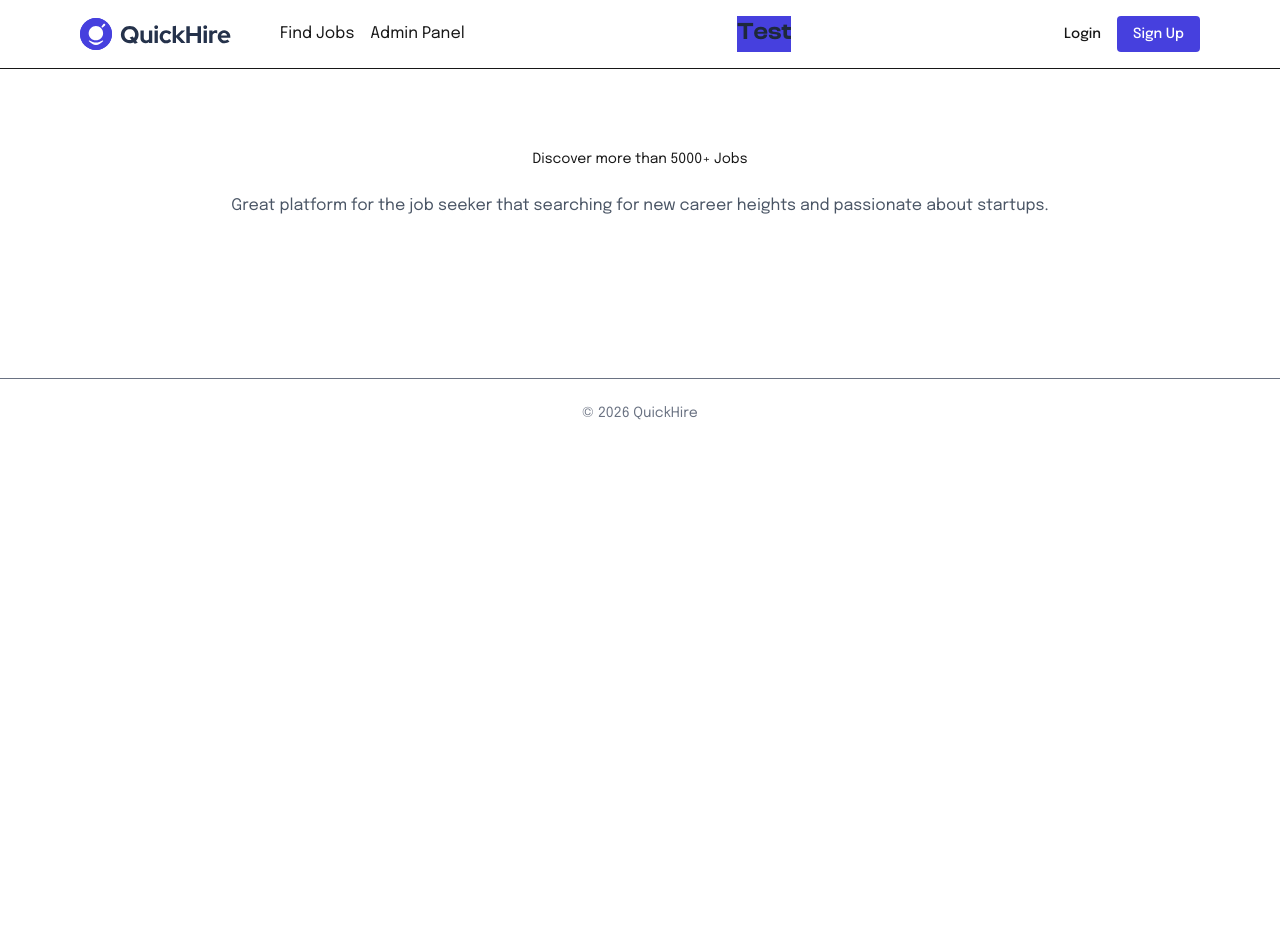
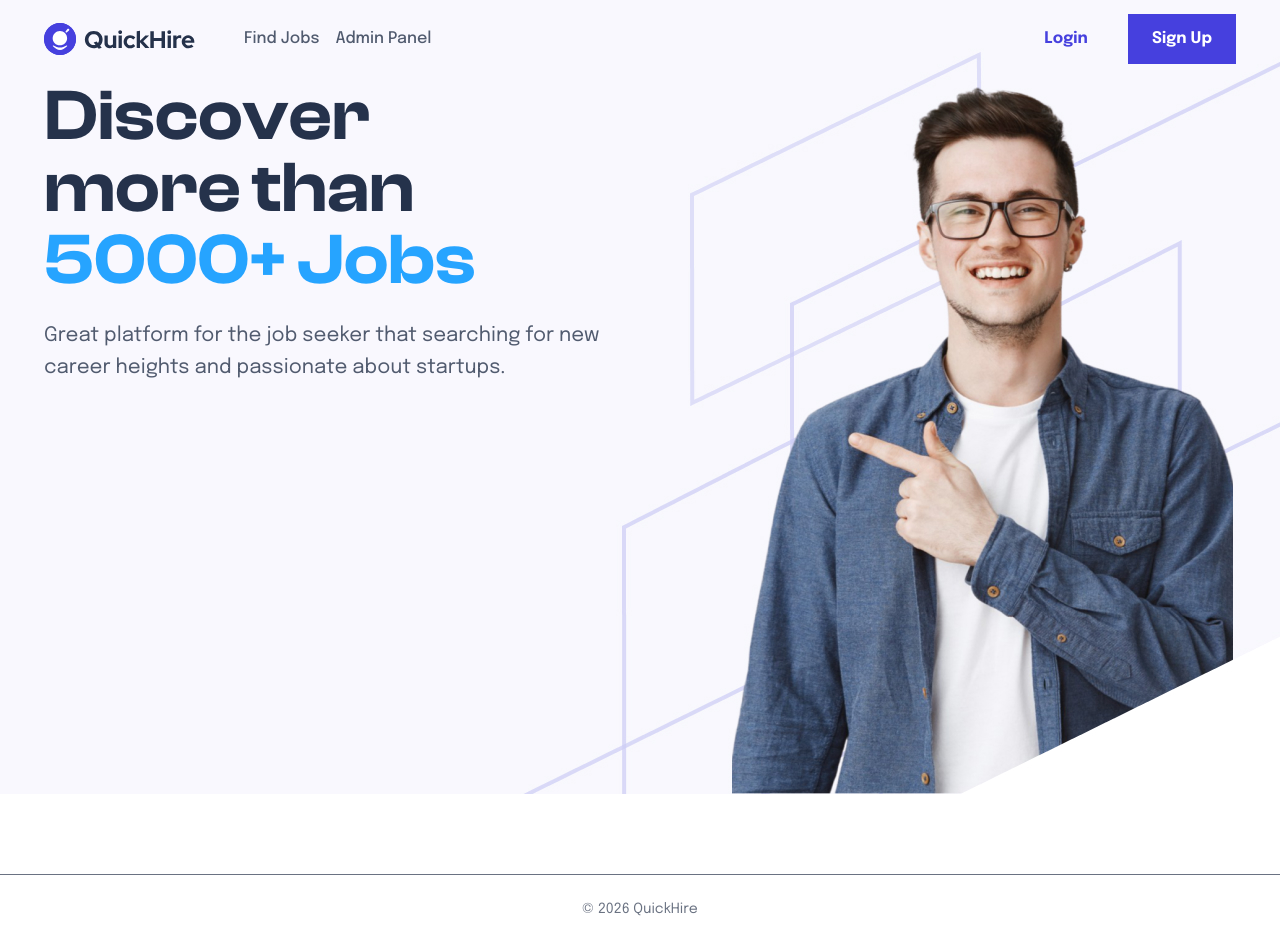
Before and after one commit to siamhossain/quickhire, a Next.js app in the folder frontend/: page / in a window 1280 px wide. Before the commit the page ends 800 px from the top, so only its background shows below. Built offline with nearby package versions, Linux system fonts and the light colour scheme.

Commit message:
Add Header scroll style state and container

```diff
--- a/frontend/app/globals.css
+++ b/frontend/app/globals.css
@@ -21,9 +21,12 @@
 
 @theme {
   --color-primary: #4640DE;
-  --color-secondary: #1E293B;
+  --color-secondary: #26A4FF;
   --color-border: #E5E7EB;
-  --color-text: #171717;
+  --color-text: #7C8493;
+  --color-nav: #515B6F;
+
+  --color-heading: #25324B;
 
   --font-epilogue: var(--font-epilogue);
   --font-clash: "ClashDisplay", sans-serif;
--- a/frontend/components/home/Hero.tsx
+++ b/frontend/components/home/Hero.tsx
@@ -1,13 +1,18 @@
 export default function Hero () {
     return (
-        <section className="text-center py-20 bg-white">
-            <h1 className="text-[14px] mb-6">
-                Discover more than 5000+ Jobs
-
-            </h1>
-            <p className="text-gray-600">
-                Great platform for the job seeker that searching for new career heights and passionate about startups.
-            </p>
+        <section className="hero-section bg-[url('/images/hero-bg.jpg')] bg-cover bg-center bg-no-repeat h-[794px] text-center py-20 bg-white">
+            <div className="container-main">
+                <div className="hero-text-content w-full md:w-3/4 lg:w-1/2 text-left">
+                    <h1 className="heading-xl mb-6">
+                        Discover <br />
+                        more than <br />
+                        <span className="text-secondary">5000+ Jobs</span>
+                    </h1>
+                    <p className="font-regular text-[20px] leading-[160%] text-[#515B6F]">
+                        Great platform for the job seeker that searching for new career heights and passionate about startups.
+                    </p>
+                </div>
+            </div>
         </section>
     );
 }
--- a/frontend/components/layout/Navbar.tsx
+++ b/frontend/components/layout/Navbar.tsx
@@ -1,10 +1,35 @@
+"use client";
+
 import Link from "next/link";
 import Image from "next/image";
+import { useState, useEffect } from "react";
+
+
 
 export default function Navbar() {
+
+  const [scrolled, setScrolled] = useState(false);
+
+  useEffect(() => {
+    const handleScroll = () => {
+      if (window.scrollY > 78) {
+        setScrolled(true);
+      } else {
+        setScrolled(false);
+      }
+    };
+
+    window.addEventListener("scroll", handleScroll);
+    return () => window.removeEventListener("scroll", handleScroll);
+  }, []);
+
   return (
-    <nav className="border-b">
-      <div className="max-w-6xl mx-auto p-4 flex justify-between">
+    <nav
+      className={`fixed top-0 left-0 w-full z-50 transition-all duration-300 ${
+        scrolled ? "bg-white shadow-md" : "bg-transparent"
+      }`}
+    >
+      <div className="container-main h-[78px] flex items-center justify-between">
         <div className="flex items-center">
             <Link href="/" className="font-bold text-xl pr-10">
                 <Image src="/logo.svg"
@@ -16,18 +41,16 @@ export default function Navbar() {
             </Link>
 
             <div className="space-x-4">
-                <Link href="/jobs">Find Jobs</Link>
-                <Link href="/admin">Admin Panel</Link>
+                <Link href="/jobs" className="nav-link">Find Jobs</Link>
+                <Link href="/admin" className="nav-link">Admin Panel</Link>
             </div>
         </div>
 
-        <h1 className="heading-2 bg-primary text-secondary font-heading">Test</h1>
-
         <div className="flex items-center">
-          <Link href="/login" className="text-sm font-medium">
+          <Link href="/login" className="font-epilogue font-bold text-[16px] leading[160%] text-primary px-4 py-2 rounded-none w-[92px] h-[50px] flex items-center justify-center">
             Login
           </Link>
-          <Link href="/signup" className="ml-4 text-sm font-medium bg-primary text-white px-4 py-2 rounded width-108 height-50">
+          <Link href="/signup" className="font-epilogue font-bold text-[16px] leading[160%] ml-4  bg-primary text-white px-4 py-2 rounded-none w-[108px] h-[50px] flex items-center justify-center">
             Sign Up
           </Link>
         </div>
--- a/frontend/styles/typography.css
+++ b/frontend/styles/typography.css
@@ -1,35 +1,43 @@
 @layer components {
 
-  .heading-1 {
-    @apply font-clash text-7xl font-semibold text-gray-900 ;
+  /* Headings */
+
+  .heading-xl {
+    @apply font-clash text-7xl font-semibold text-heading;
   }
 
-  .heading-2 {
-    @apply font-clash text-2xl font-semibold text-gray-900;
+  .heading-lg {
+    @apply font-clash text-3xl font-semibold text-heading;
   }
 
-  .heading-3 {
-    @apply font-clash text-xl font-semibold text-gray-800;
+  .heading-md {
+    @apply font-clash text-2xl font-semibold text-heading;
   }
 
-  .heading-4 {
-    @apply font-clash text-lg font-semibold text-gray-800;
+  .heading-sm {
+    @apply font-clash text-lg font-semibold text-heading;
   }
 
-  .heading-5 {
-    @apply font-clash text-sm font-semibold text-gray-800;
+  /* Body text */
+
+  .text-body {
+    @apply font-epilogue text-base text-text;
   }
 
-  .heading-6 {
-    @apply font-clash text-xs font-semibold text-gray-800;
-  }
-
-  .body-text {
-    @apply font-epilogue text-base text-gray-600;
-  }
-
-  .small-text {
+  .text-small {
     @apply font-epilogue text-sm text-gray-500;
   }
 
+  /* Navigation */
+
+  .nav-link {
+    @apply font-epilogue text-base font-medium text-nav transition-colors hover:text-primary;
+  }
+
+  /* Container */
+
+  .container-main {
+    @apply max-w-[1192px] mx-auto;
+  }
+
 }
```
Also changed, not shown: frontend/public/images/hero-bg.jpg (added).
